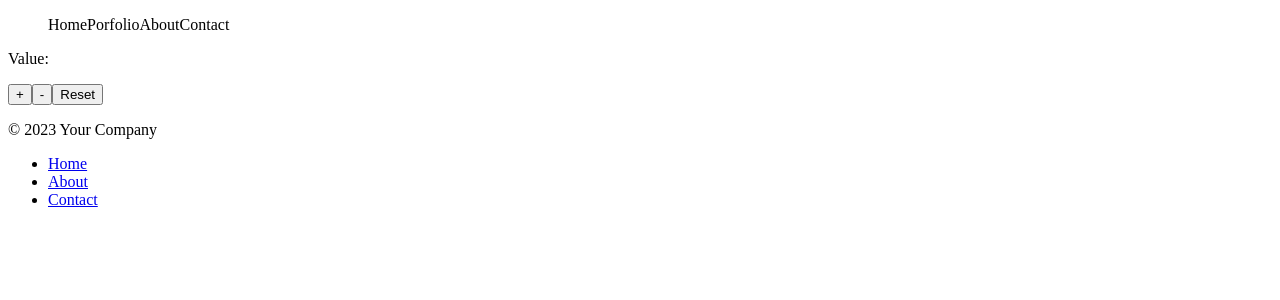
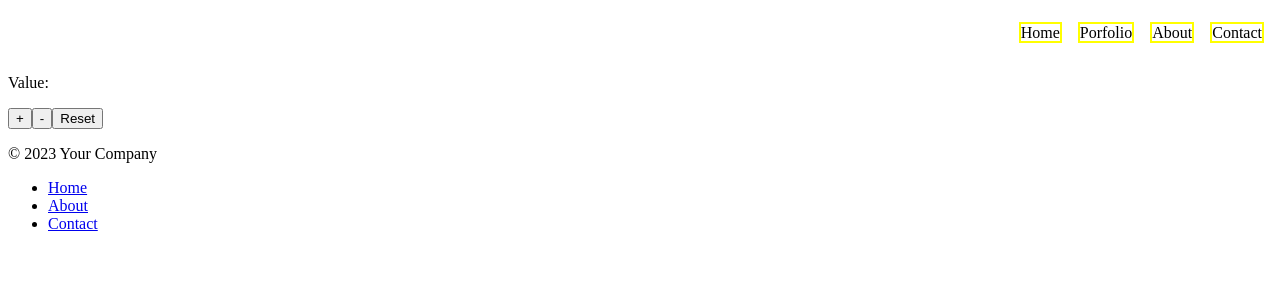
Before and after one commit to dchamp16/new-portfolio-slash-react-learn, a React (Create React App) app: page / in a window 1280 px wide. Shown: the top 300 px of the page. Built offline with nearby package versions, Linux system fonts and the light colour scheme.

Commit message:
added some buttons

```diff
--- a/package.json
+++ b/package.json
@@ -8,10 +8,12 @@
   ],
   "main": "src/index.js",
   "dependencies": {
+    "@ant-design/icons": "^5.2.6",
     "loader-utils": "3.2.1",
     "react": "18.2.0",
     "react-dom": "18.2.0",
-    "react-scripts": "5.0.1"
+    "react-scripts": "5.0.1",
+    "sass": "^1.69.5"
   },
   "devDependencies": {
     "@babel/runtime": "7.13.8",
--- a/src/componets/Header.jsx
+++ b/src/componets/Header.jsx
@@ -1,18 +1,25 @@
-// import React from "react";
+import '../componets/components-style/header-style.scss'
+import {AppstoreTwoTone} from "@ant-design/icons";
 
 const Header = () => {
   const navTitles = ["Home", "Porfolio", "About", "Contact"];
   return (
     <header>
-      <ul>
+        <div className='navigator'>
+            <ul className='nav-list'>
                 {navTitles.map((value, index) => {
                     return (
-            <a key={index} className="nav-link">
+                        <li key={index}><a href='#'  className="nav-link">
                             {value}
-            </a>
+                        </a></li>
                     );
                 })}
             </ul>
+        </div>
+
+        <div className='nav-icon'>
+           <button><AppstoreTwoTone style={{fontSize: '1.5em'}}/></button>
+        </div>
     </header>
   );
 };
--- /dev/null
+++ b/src/componets/components-style/header-style.css
@@ -0,0 +1,43 @@
+.navigator {
+  display: flex;
+  justify-content: flex-end;
+}
+.navigator .nav-list {
+  display: flex;
+  flex-wrap: wrap;
+  list-style: none;
+}
+.navigator .nav-list .nav-link {
+  border: 2px solid yellow;
+  list-style: none;
+  color: black;
+  text-decoration: none;
+  position: relative;
+  margin: 0.5em;
+  transition: color 300ms ease;
+}
+.navigator .nav-list .nav-link:hover {
+  color: greenyellow;
+}
+.navigator .nav-list .nav-link:active {
+  text-decoration: underline wavy green;
+}
+@media screen and (max-width: 600px) {
+  .navigator {
+    display: none;
+  }
+}
+
+@media screen and (min-width: 601px) {
+  .nav-icon {
+    display: none;
+  }
+}
+@media screen and (max-width: 600px) {
+  .nav-icon {
+    display: flex;
+    justify-content: flex-end;
+  }
+}
+
+/*# sourceMappingURL=header-style.css.map */
--- /dev/null
+++ b/src/componets/components-style/header-style.scss
@@ -0,0 +1,53 @@
+$TESTCOLOR : yellow;
+
+.navigator {
+  display: flex;
+  justify-content: flex-end;
+  .nav-list {
+    display: flex;
+    flex-wrap: wrap;
+    list-style: none;
+    .nav-link {
+      border: 2px solid $TESTCOLOR;
+      list-style: none;
+      color: black;
+      text-decoration: none;
+      position: relative;
+      margin: .5em;
+      transition: color 300ms ease;
+
+      &:hover {
+        //font-family: "Agency FB", sans-serif;
+        color: greenyellow;
+      }
+
+      &:active{
+        text-decoration: underline wavy green;
+      }
+
+    }
+  }
+
+  @media screen and (max-width: 600px) {
+      display: none;
+  }
+
+
+
+
+}
+
+// Hide .nav-icon on large screens
+@media screen and (min-width: 601px) {
+  .nav-icon {
+    display: none;
+  }
+}
+
+// Show .nav-icon on small screens
+@media screen and (max-width: 600px) {
+  .nav-icon {
+    display: flex;
+    justify-content: flex-end;
+  }
+}
--- a/src/styles.css
+++ /dev/null
@@ -1,4 +0,0 @@
-.App {
-  font-family: sans-serif;
-  text-align: center;
-}
```
Also changed, not shown: .codesandbox/workspace.json (deleted), 1 other file (tests, documents, lock files or other folders). Lines whose indentation alone changed are shown as unchanged.
